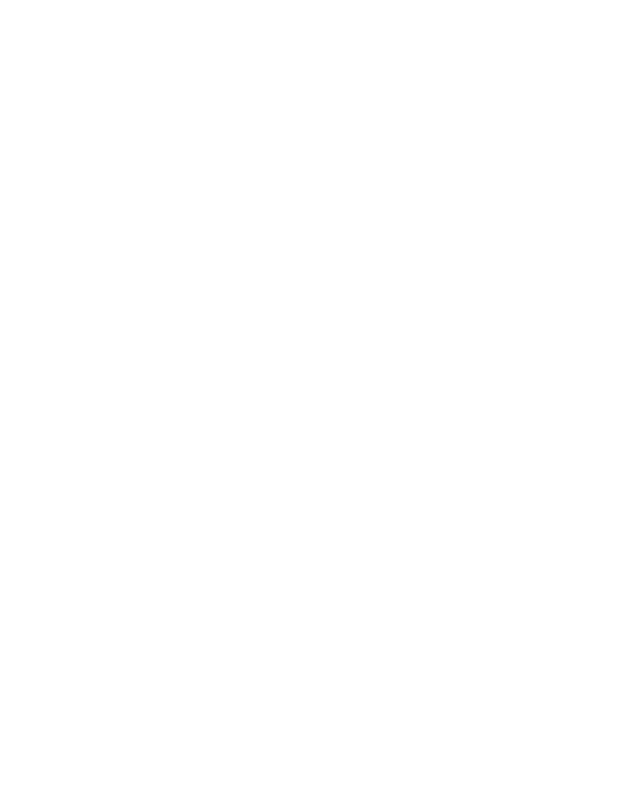
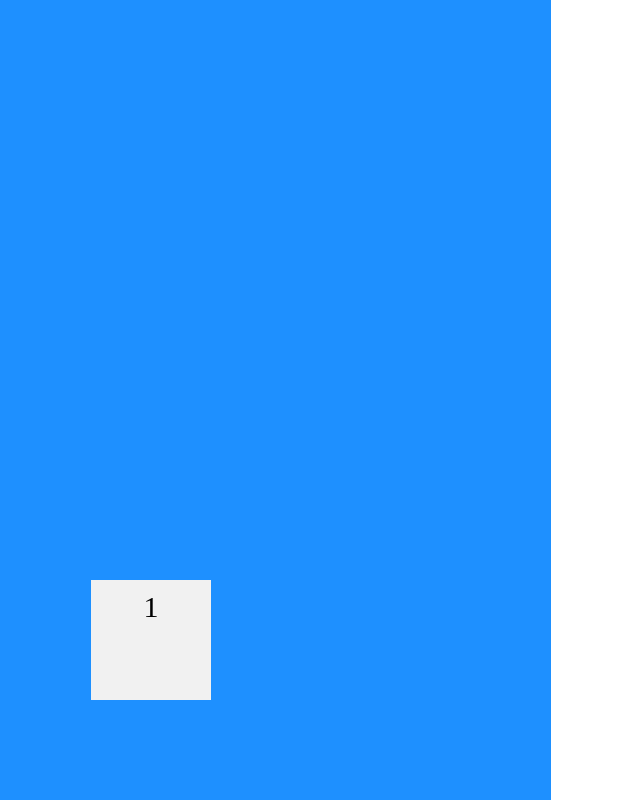
Before and after one commit to Alfeido/Dissertation, a plain HTML site: page src/index.html in a window 1280 px wide. Shown: the whole page, without its empty margins (249-889 px from the left). Drawn offline with Linux system fonts and the light colour scheme.

Commit message:
Sprint 1, initial set up and documentation

```diff
--- a/index.html
+++ b/src/index.html
@@ -4,8 +4,11 @@
     <meta charset="UTF-8">
     <meta name="viewport" content="width=device-width, initial-scale=1.0">
     <title>Document</title>
+    <link rel="stylesheet" href="style.css">
 </head>
 <body>
-
+    <div class="container">
+        <div>1</div>
+    </div>
 </body>
 </html>
--- /dev/null
+++ b/src/style.css
@@ -0,0 +1,28 @@
+html, body {
+    margin: 0;
+    padding: 0;
+    width: 100%;
+    height: 100%;
+    overflow-x: hidden;
+}
+
+.container {
+  display: flex;
+  justify-content: center;
+  align-items: center;
+  height: 100vw;
+  width: 100vh;
+  box-sizing: border-box;
+  background-color: DodgerBlue;
+}
+
+
+.container div {
+  background-color: #f1f1f1;
+  width: 100px;
+  height: 100px;
+  margin: 10px;
+  padding: 10px;
+  text-align: center;
+  font-size: 30px;
+}
```
Also changed, not shown: ColourPalette.png (added), 3 other files.
